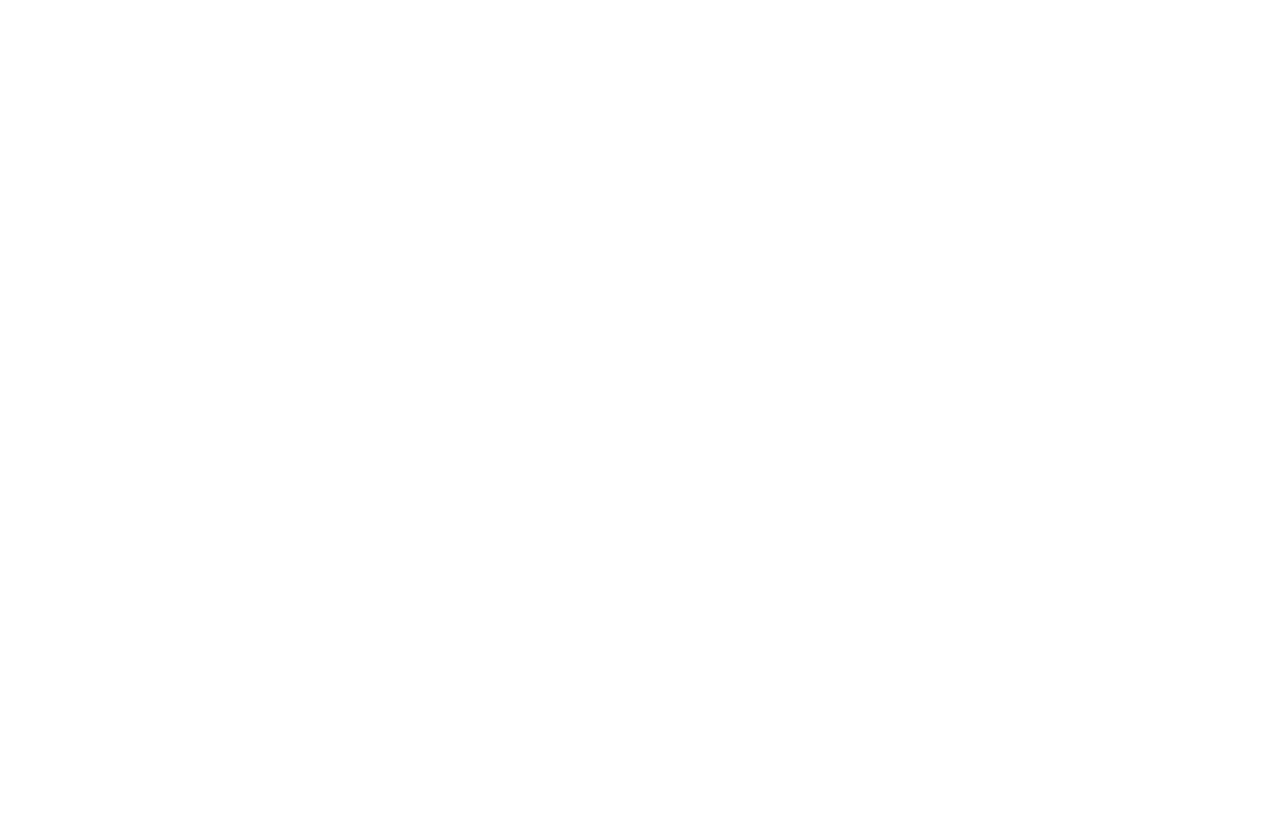
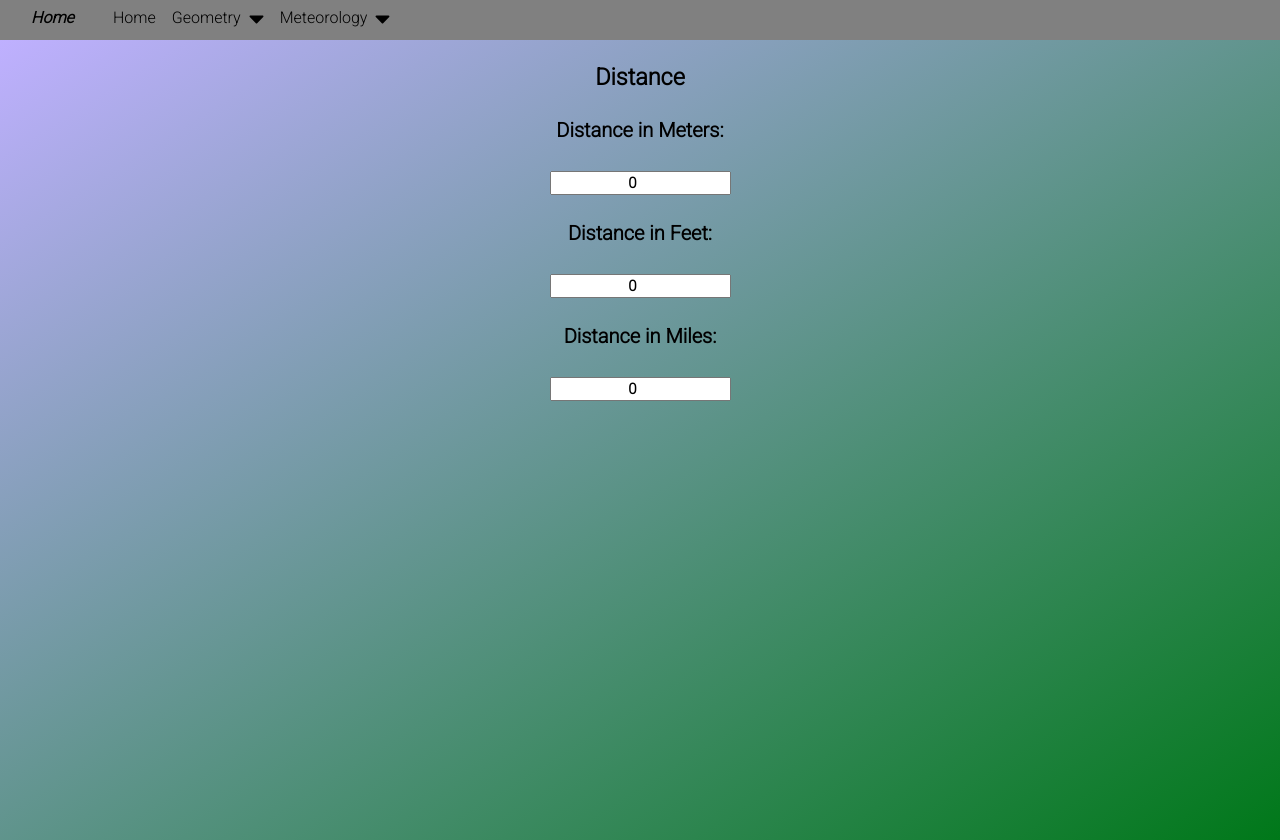
Before and after one commit to jjdonnel/conversions, a React (Create React App) app: page /distance in a window 1280 px wide. Before the commit this address had no page. Before the commit the page ends 800 px from the top, so only its background shows below. Built offline with nearby package versions, Linux system fonts and the light colour scheme.

Commit message:
distance name change

```diff
--- a/src/App.css
+++ b/src/App.css
@@ -36,7 +36,7 @@
   font-weight: 600;
 }
 
-.length, .fluid, .home, .pressure, .temperature {
+.distance, .fluid, .home, .pressure, .temperature {
   display: flex;
   flex-direction: column;
   font-size: 20px;
--- a/src/App.js
+++ b/src/App.js
@@ -1,7 +1,7 @@
 import './App.css';
 import Layout from './Components/Layout';
 import Home from './Components/Home';
-import Length from './Components/Length';
+import Distance from './Components/Distance';
 import Temperature from './Components/Temperature';
 import Circle from './Components/Circles';
 import Pressure from './Components/Pressure';
@@ -28,7 +28,7 @@
       <Routes>
         <Route path="/" element={<Layout />}>
           <Route index element={<Home />} />
-          <Route path="/length" element={<Length />} />
+          <Route path="/distance" element={<Distance />} />
           <Route path="/temperature" element={<Temperature />} />
           <Route path="circle" element={<Circle />} />
           <Route path="pressure" element={<Pressure />} />
--- a/src/Components/Circles.js
+++ b/src/Components/Circles.js
@@ -36,7 +36,7 @@
     })
 
     return (
-        <div className="length">
+        <div className="distance">
             <motion.div
                 initial={{ opacity: 0 }}
                 animate={{ opacity: 1 }}
--- a/src/Components/Length.js
+++ b/src/Components/Distance.js
@@ -1,25 +1,25 @@
 import React, { useState, useEffect } from "react";
 import { AnimatePresence, motion } from 'framer-motion';
 
-function Length() {
+function Distance() {
 
-    const [ length, setLength ] = useState({
+    const [ distance, setDistance ] = useState({
         feet: 0, meters: 0, miles: 0
     })
 
-    const changeMeters = e => setLength({
+    const changeMeters = e => setDistance({
         meters: e.target.value,
         feet: (+e.target.value * 3.28).toFixed(2),
         miles: (+e.target.value * 3.28 / 5280).toFixed(2)
     })
 
-    const changeFeet = e => setLength({
+    const changeFeet = e => setDistance({
         meters: (+e.target.value * 0.305).toFixed(2),
         feet: e.target.value,
         miles: (e.target.value / 5280).toFixed(2)
     })
 
-    const changeMiles = e => setLength({
+    const changeMiles = e => setDistance({
         meters: (+e.target.value * 5280 * 0.305).toFixed(2),
         feet: (+e.target.value * 5280).toFixed(2),
         miles: e.target.value
@@ -27,25 +27,25 @@
 
     return (
 
-        <div className="length">
+        <div className="distance">
             <motion.div
                 initial={{ opacity: 0 }}
                 animate={{ opacity: 1 }}
                 exit={{opacity: 0}}
                 transition={{ duration: 0.5 }} className='parent' style={{ color: "black"}}
             >
-                <h3>Length</h3>
-                <h4>Length in Meters:</h4>
-                <input type="number" value={length.meters} onChange = {changeMeters}></input>
+                <h3>Distance</h3>
+                <h4>Distance in Meters:</h4>
+                <input type="number" value={distance.meters} onChange = {changeMeters}></input>
 
-                <h4>Length in Feet:</h4>
-                <input type="number" value={length.feet} onChange = {changeFeet}></input>
+                <h4>Distance in Feet:</h4>
+                <input type="number" value={distance.feet} onChange = {changeFeet}></input>
 
-                <h4>Length in Miles:</h4>
-                <input type="number" value={length.miles} onChange = {changeMiles}></input>
+                <h4>Distance in Miles:</h4>
+                <input type="number" value={distance.miles} onChange = {changeMiles}></input>
             </motion.div>
         </div>
 
     )
 }
-export default Length;
+export default Distance;
--- a/src/Components/Fluid.js
+++ b/src/Components/Fluid.js
@@ -36,7 +36,7 @@
     })
 
     return (
-        <div className="length">
+        <div className="distance">
             <motion.div
                 initial={{ opacity: 0 }}
                 animate={{ opacity: 1 }}
--- a/src/Components/Pressure.js
+++ b/src/Components/Pressure.js
@@ -26,7 +26,7 @@
     })
 
     return (
-        <div className="length">
+        <div className="distance">
             <motion.div
                 initial={{ opacity: 0 }}
                 animate={{ opacity: 1 }}
--- a/src/Components/Rectangle.js
+++ b/src/Components/Rectangle.js
@@ -31,7 +31,7 @@
     // })
 
     return (
-        <div className="length">
+        <div className="distance">
             <motion.div
                 initial={{ opacity: 0 }}
                 animate={{ opacity: 1 }}
--- a/src/Components/Temperature.js
+++ b/src/Components/Temperature.js
@@ -26,7 +26,7 @@
     })
 
     return (
-        <div className="length">
+        <div className="distance">
             <motion.div
                 initial={{ opacity: 0 }}
                 animate={{ opacity: 1 }}
--- a/src/Components/Triangle.js
+++ b/src/Components/Triangle.js
@@ -31,7 +31,7 @@
         // })
 
         return (
-            <div className="length">
+            <div className="distance">
                 <motion.div
                     initial={{ opacity: 0 }}
                     animate={{ opacity: 1 }}
--- a/src/Components/navbar.css
+++ b/src/Components/navbar.css
@@ -153,9 +153,9 @@
         transform: translateX(-100%);
         transition: all .5s ease;
     }
-    .top li {
+    /* .top li {
         align-items: center;
-    }
+    } */
     li {
         text-align: left;
     }
--- a/src/options.js
+++ b/src/options.js
@@ -1,8 +1,8 @@
 export const geoOptions = [
 
   {
-    title: "Length",
-    path: "/length"
+    title: "Distance",
+    path: "/distance"
   },
 
   {
```
